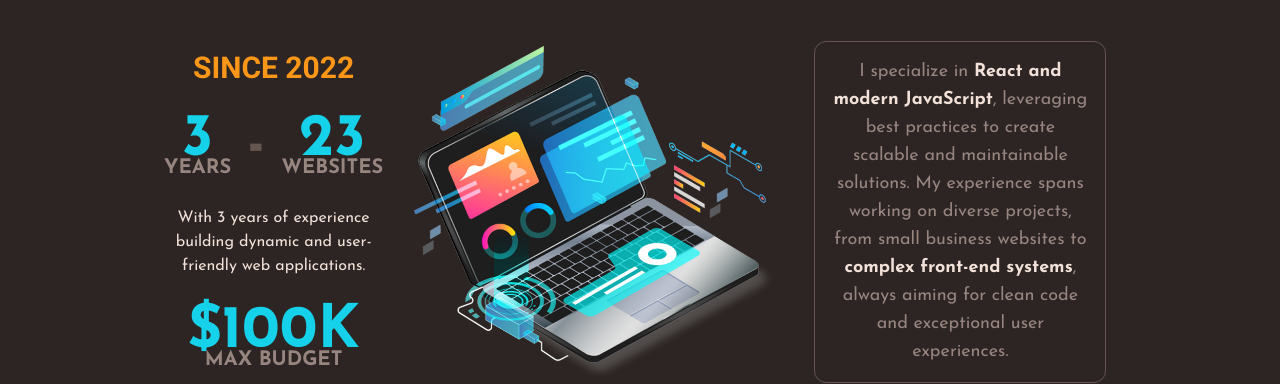
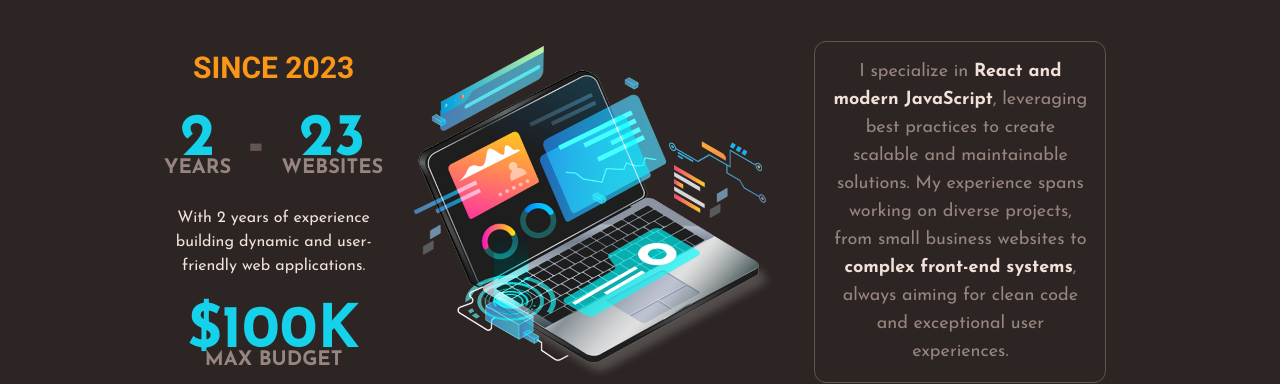
Before and after one commit to hamzakamran456/Portfolio_Site, a React (Vite) app: page / in a window 1280 px wide. Shown: the part 2220-2604 px from the top of the page. Built offline with nearby package versions, Linux system fonts and the light colour scheme.

Commit message:
about,exp,hero text setting

```diff
--- a/src/components/AboutSection/AboutText.jsx
+++ b/src/components/AboutSection/AboutText.jsx
@@ -9,12 +9,14 @@
         Html,Css React, JavaScript, and modern web technologies. I love creating
         intuitive, high-performance, and visually appealing user interfaces.
         With a strong background in UI/UX design and responsive web development,
-        I focus on delivering seamless user experiences.where I share tutorials
-        and insights to help others master front-end development.I believe in
+        I focus on delivering seamless user experiences. Where I share tutorials
+        and insights to help others master front-end development. I believe in
         continuous learning, innovation, and sharing knowledge to inspire others
         in their tech journey.
       </p>
-       <button className="border border-orange rounded-full py-2 px-4 text-lg flex items-center mb-10 hover:bg-orange transition-all duration-500 cursor-pointer md:self-start text-white hover:text-cyan">My Project</button>
+      <button className="border border-orange rounded-full py-2 px-4 text-lg flex items-center mb-10 hover:bg-orange transition-all duration-500 cursor-pointer md:self-start text-white hover:text-cyan">
+        My Project
+      </button>
     </div>
   );
 };
--- a/src/components/ExperienceSection/ExperienceTopLeft.jsx
+++ b/src/components/ExperienceSection/ExperienceTopLeft.jsx
@@ -4,14 +4,14 @@
 const ExperienceTopLeft = () => {
   return (
     <div className="flex flex-col gap-6 w-[200px]">
-      <p className="text-orange font-bold uppercase text-3xl font-special text-center">Since 2022</p>
+      <p className="text-orange font-bold uppercase text-3xl font-special text-center">Since 2023</p>
       <div className="flex justify-center items-center gap-4">
-        <ExperienceInfo number={3} text={"Years"} />
+        <ExperienceInfo number={2} text={"Years"} />
         <p className="font-bold text-6xl text-lightBrown">-</p>
         <ExperienceInfo number={23} text={"Websites"} />
       </div>
       <p className="text-center text-white">
-        With 3 years of experience building dynamic and user-friendly web
+        With 2 years of experience building dynamic and user-friendly web
         applications.
       </p>
       <ExperienceInfo number={"$100K"} text={"Max Budget"} />
--- a/src/components/HeroSection/HeroText.jsx
+++ b/src/components/HeroSection/HeroText.jsx
@@ -30,7 +30,7 @@
         viewport={{ once: false, amount: 0 }}
         className="text-lg mt-4 text-white"
       >
-        A Passionate Web Developer and Instructor <br /> with 3 years of
+        A Passionate Web Developer and Instructor <br /> with 2 years of
         experience.
       </motion.p>
     </div>
```
